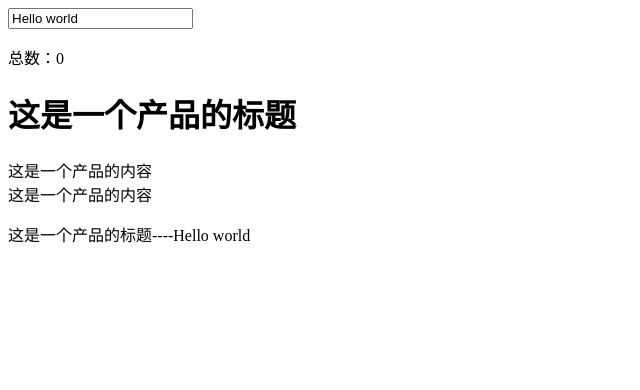
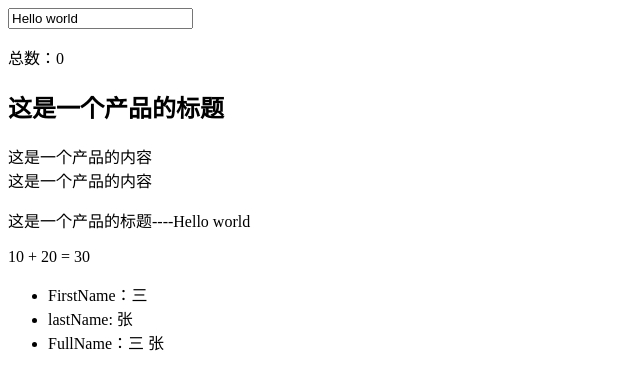
Before and after one commit to humandetail/mvvm, a website built with webpack: page dist/index.html in a window 1280 px wide. Shown: the whole page, without its empty margins (0-640 px from the left). Built offline with nearby package versions, Linux system fonts and the light colour scheme.

Commit message:
添加计算属性，完善代码

```diff
--- a/classes/Compile.js
+++ b/classes/Compile.js
@@ -5,6 +5,7 @@ import CompileUtils from '../decorators/CompileUtils';
 @CompileUtils
 class Compile {
   constructor (el, vm) {
+    // 检测el
     this.el = this.isElementNode(el)
              ? el
              : document.querySelector(el);
@@ -12,11 +13,20 @@ class Compile {
     this.vm = vm;
 
     if (this.el) {
+
+      // 触发beforeMount钩子
+      const beforeMount = vm.$options.beforeMount;
+      (beforeMount && !vm._isMounted) && beforeMount.call(vm);
+
       // 把el下所有节点放入到文档碎片中
       const docFragment = this.nodeToFragment(this.el);
 
       this.compile(docFragment);
       this.el.appendChild(docFragment);
+
+      // 触发mounted钩子
+      const mounted = vm.$options.mounted;
+      (mounted && !vm._isMounted) && mounted.call(vm);
     }
 
   }
@@ -90,7 +100,6 @@ class Compile {
 
         // v-model -> model
         let dir = attrName.slice(2); // 取出属性名 'v-' 之后的内容
-        // Compile.CompileUtils[attrName](node, this.vm, exp);
         Compile.CompileElementDirective(dir, node, this.vm, exp);
       }
     });
@@ -106,7 +115,6 @@ class Compile {
     // console.log(textContent);
     // 如果有{{}}则处理
     if (Compile.tplReg.test(exp)) {
-      // Compile.CompileUtils['text'](node, this.vm, exp);
       Compile.CompileTextNode(node, this.vm, exp);
     }
   }
--- /dev/null
+++ b/classes/Computed.js
@@ -0,0 +1,37 @@
+class Computed {
+  constructor (computed, vm) {
+    this.vm = vm;
+    this.initComputed(computed, vm);
+  }
+
+  /**
+   * 将commputed里面的数据挂载到vm上面，并设置相应的getter和setter
+   * @param { Object } computed
+   * @param { Object } vm
+   */
+  initComputed (computed, vm) {
+    Object.entries(computed).forEach(([key, value]) => {
+      Object.defineProperty(vm, key, {
+        enumerable: true,
+        configurable: true,
+        get () {
+          if (typeof value === 'function') {
+            return value.call(vm);
+          } else {
+            if (value.get && typeof value.get === 'function') {
+              return value.get.call(vm);
+            }
+          }
+          return '';
+        },
+        set (newValue) {
+          if (value.set && typeof value.set === 'function') {
+            value.set.call(vm, newValue);
+          }
+        }
+      });
+    });
+  }
+}
+
+export { Computed };
--- a/classes/Mvvm.js
+++ b/classes/Mvvm.js
@@ -1,21 +1,82 @@
 import { Compile } from './Compile';
 import { Observer } from './Observer';
+import { Computed } from './Computed';
 
+const proxy = Symbol('proxy');
 
 class Mvvm {
 
-  constructor (options) {
-    this.$el = options.el;
-    this.$data = options.data;
+  constructor (opt) {
+    // 触发beforeCreate钩子
+    opt.beforeCreate && opt.beforeCreate.call(this);
 
-    if (this.$el) {
-      // 对数据进行劫持
-      new Observer(this.$data);
-      // 模板编译
-      new Compile(this.$el, this);
-    }
+    this.$options = opt;
+    this._data = opt.data;
+
+    this._isMounted = false;
+
+    this.init();
   }
 
+  init () {
+    const options = this.$options;
+
+    // 数据代理
+    // this.a -> this._data.a;
+    this[proxy](this._data);
+
+    // 添加计算属性
+    let computed = options.computed;
+    if (computed) {
+      if (computed + '' !== '[object Object]') {
+        throw new TypeError('computed属性必须是一个对象');
+      }
+      new Computed(computed, this);
+    }
+
+    // 对数据进行劫持
+    new Observer(this._data, this);
+
+    // 触发created钩子
+    options.created && options.created.call(this);
+
+    this.$el = options.el;
+
+    // 模板编译
+    new Compile(this.$el, this);
+  }
+
+  /**
+   * 对数据进行代理
+   * 使用this.a 可以访问到 this.$data.a
+   * @param { Object } data  需要代理的数据
+   */
+  [proxy] (data) {
+    if (!data || typeof data !== 'object') {
+      return;
+    }
+    Object.keys(data).forEach((key) => {
+      Object.defineProperty(this, key, {
+        configurable: true,
+        enumerable: true,
+        get () {
+          return this._data[key];
+        },
+
+        set (newValue) {
+          if (this._data[key] !== newValue) {
+            this._data[key] = newValue;
+          }
+        }
+      })
+    });
+
+    Object.defineProperty(this, '$data', {
+      get () {
+        return this._data;
+      }
+    })
+  }
 }
 
 export { Mvvm };
--- a/classes/Observer.js
+++ b/classes/Observer.js
@@ -3,7 +3,8 @@
 import { Dep } from './Dep'
 
 class Observer {
-  constructor (data) {
+  constructor (data, vm) {
+    this.vm = vm;
     this.observe(data);
   }
 
@@ -44,6 +45,11 @@ class Observer {
           value = newValue;
           // 当数据发生变化时，设置的getter 和 setter会丢失
           _self.observe(newValue);
+
+          // 触发updated钩子
+          const updatedHook = _self.vm.$options.updated;
+          updatedHook && updatedHook.call(vm);
+
           // 数据发生改变，发布事件
           dep.notify();
         }
--- a/classes/Watcher.js
+++ b/classes/Watcher.js
@@ -1,6 +1,7 @@
 // 观察者
 
 import { Dep } from './Dep';
+import { getValue } from '../utils/valueTools';
 
 class Watcher {
   constructor (vm, exp, cb) {
@@ -12,22 +13,23 @@ class Watcher {
     this.value = this.get();
   }
 
+  /**
+   * 获取当前数据
+   * 通过这里面给Dep.target赋值
+   */
   get () {
     Dep.target = this;
-    let value = this.getValue(this.vm, this.exp);
+    let value = getValue(this.vm, this.exp);
     Dep.target = null;
     return value;
   }
 
-  getValue (vm, exp) {
-    exp = exp.split('.');
-    return exp.reduce((prev, next) => {
-      return prev[next];
-    }, vm.$data);
-  }
-
+  /**
+   * 更新数据，并执行设定的回调函数
+   */
   update () {
-    let newValue = this.getValue(this.vm, this.exp),
+    const vm = this.vm;
+    let newValue = getValue(vm, this.exp),
         oldValue = this.value;
 
     if (newValue !== oldValue) {
--- a/decorators/CompileUtils.js
+++ b/decorators/CompileUtils.js
@@ -1,4 +1,5 @@
 import { Watcher } from '../classes/Watcher';
+import * as valueTools from '../utils/valueTools';
 
 export default (target) => {
 
@@ -18,7 +19,7 @@ export default (target) => {
         // 监听input事件
         node.addEventListener('input', (e) => {
           let newValue = e.target.value;
-          target.setValue(vm, exp, newValue);
+          valueTools.setValue(vm, exp, newValue);
         });
         break;
       case 'html':
@@ -36,7 +37,7 @@ export default (target) => {
       updaterFn && updaterFn(node, value);
     });
 
-    updaterFn && updaterFn(node, target.getValue(vm, exp));
+    updaterFn && updaterFn(node, valueTools.getValue(vm, exp));
   }
 
   /**
@@ -59,7 +60,7 @@ export default (target) => {
           new Watcher(vm, key.trim(), updateValue);
         }
 
-        return target.getValue(vm, key.trim());
+        return valueTools.getValue(vm, key.trim());
       });
 
       updaterFn && updaterFn(node, value);
@@ -84,37 +85,6 @@ export default (target) => {
     }
   }
 
-  /**
-   * 根据指定的表达式，从vm实例中获取相应的值
-   * @param { object } vm VM实例
-   * @param { string } exp 指定的表达式，如：message、message.a
-   * @returns vm实例中指定的值
-   */
-  target.getValue = (vm, exp) => {
-    // exp有可能是a.b.c这样的值
-    exp = exp.split('.');
-    return exp.reduce((prev, next) => {
-      return prev[next];
-    }, vm.$data);
-  }
-
-  /**
-   * 更新vm实例中的值
-   * @param { object } vm VM实例
-   * @param { string } exp 指定的表达式，如：message、message.a
-   * @param { any } 指定的值
-   * @returns newValue
-   */
-  target.setValue = (vm, exp, newValue) => {
-    exp = exp.split('.');
-    return exp.reduce((prev, next, currentIndex) => {
-      if (currentIndex === exp.length - 1) {
-        return prev[next] = newValue;
-      }
-      return prev[next];
-    }, vm.$data);
-  }
-
   // 查找{{xxxx}}的正则
   target.tplReg = /{{(.*?)}}/g;
 }
--- a/index.js
+++ b/index.js
@@ -8,6 +8,25 @@ const vm = new Mvvm({
     products: {
       title: '这是一个产品的标题',
       content: '这是一个产品的内容'
+    },
+    a: 10,
+    b: 20,
+    firstName: '三',
+    lastName: '张'
+  },
+  computed: {
+    sum () {
+      return this.a + this.b;
+    },
+    fullName: {
+      get () {
+        return this.firstName + ' ' + this.lastName;
+      },
+      set (fullName) {
+        const [first, last] = fullName.split(' ');
+        this.firstName = first;
+        this.lastName = last;
+      }
     }
   }
 });
--- /dev/null
+++ b/utils/valueTools.js
@@ -0,0 +1,29 @@
+/**
+ * 根据指定的表达式，从vm实例中获取相应的值
+ * @param { object } vm VM实例
+ * @param { string } exp 指定的表达式，如：message、message.a
+ * @returns vm实例中指定的值
+ */
+export const getValue = (vm, exp) => {
+  exp = exp.split('.');
+  return exp.reduce((prev, next) => {
+    return prev[next];
+  }, vm);
+}
+
+/**
+ * 更新vm实例中的值
+ * @param { object } vm VM实例
+ * @param { string } exp 指定的表达式，如：message、message.a
+ * @param { any } 指定的值
+ * @returns newValue
+ */
+export const setValue = (vm, exp, newValue) => {
+  exp = exp.split('.');
+  return exp.reduce((prev, next, currentIndex) => {
+    if (currentIndex === exp.length - 1) {
+      return prev[next] = newValue;
+    }
+    return prev[next];
+  }, vm);
+}
```
Also changed, not shown: README.md (added), dist/index.html.
